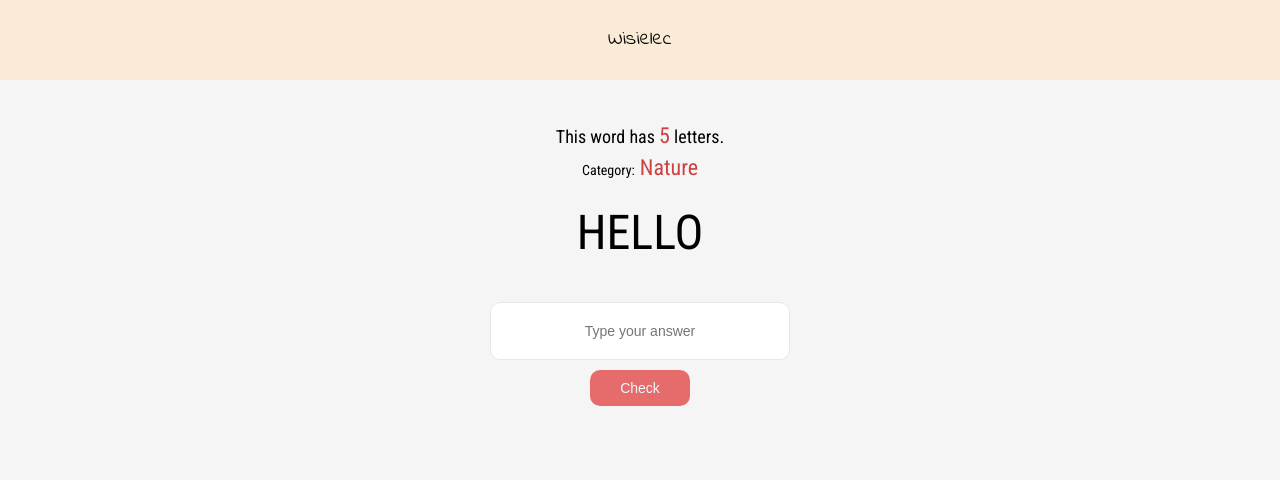
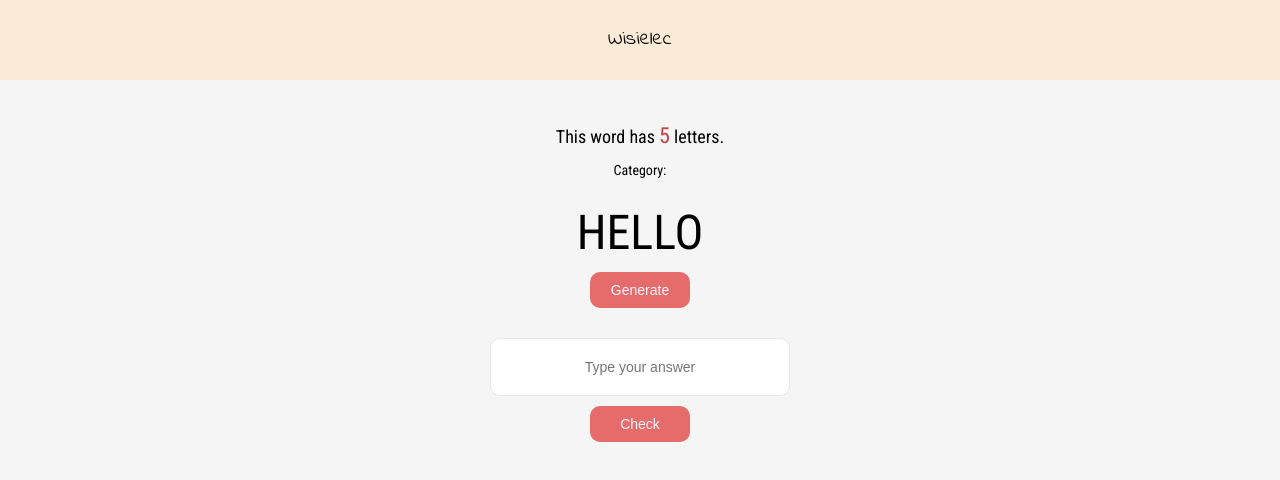
Before and after one commit to jakub84/game, a React app: page / in a window 1280 px wide. Shown: the top 480 px of the page. Built offline with nearby package versions, Linux system fonts and the light colour scheme.

Commit message:
Add randomly generated passwords

```diff
--- a/src/Components/App.js
+++ b/src/Components/App.js
@@ -4,6 +4,37 @@ import InputField from './InputField'
 import PrintAnswer from './PrintAnswer'
 import DrawImage from './DrawImage'
 import Score from './Score'
+
+const allPaswords = [
+  {
+    password: 'Ball',
+    category: 'item'
+  },
+  {
+    password: 'Prince',
+    category: 'singer'
+  },
+  {
+    password: 'Diablo',
+    category: 'Pc game'
+  },
+  {
+    password: 'Metallica',
+    category: 'Music Band'
+  },
+  {
+    password: 'Radom',
+    category: 'Miasto'
+  },
+  {
+    password: 'Kot',
+    category: 'Zwierzak'
+  },
+  {
+    password: 'Gitara',
+    category: 'Instrument'
+  },
+]
 
 
 class App extends React.Component {
@@ -15,9 +46,22 @@ class App extends React.Component {
       dinamicPassword: 'Hello',
       isSucces: false,
       isLoose: false,
-      counter: 1
+      counter: 1,
+      compareAnswers:[],
+      category:''
     }
   }
+
+
+  letChoosePassword = (max) => {
+    let customNr = Math.floor((Math.random() * max))
+    console.log(customNr)
+    this.setState({
+      dinamicPassword: allPaswords[customNr].password,
+      category: allPaswords[customNr].category
+    })
+  }
+
   onFormSubmit = (e) => {
     e.preventDefault();
     // alert(this.state.UserAnswer)
@@ -36,22 +80,23 @@ class App extends React.Component {
 
   }
   checkAnswers = (userAnswer, pass) => {
-    let compareAnswers = []
+    let newTab = []
     userAnswer = userAnswer.toLowerCase().split('')
     pass = pass.toLowerCase().split('')
     userAnswer.forEach((userAnswers, i) => {
       pass.forEach((passwords, j) => {
         if (userAnswers === passwords && i === j) {
-          compareAnswers.push(passwords)
+            newTab.push(passwords)
           return
         } else if (userAnswers !== passwords && i === j) {
-          compareAnswers.push('*')
+          newTab.push('*')
         } else if (i > j) {
           return
         }
       })
     })
-    if (compareAnswers.includes('*') || userAnswer.length !== pass.length) {
+    this.state.compareAnswers = newTab
+    if (this.state.compareAnswers.includes('*') || userAnswer.length !== pass.length) {
       this.setState({
         isSucces: false
       })
@@ -61,7 +106,7 @@ class App extends React.Component {
       })
     }
 
-    console.log(compareAnswers, this.state.isSucces, this.state.counter)
+    console.log(this.state.compareAnswers, this.state.isSucces, this.state.counter)
   }
 
   looseGame() {
@@ -76,14 +121,18 @@ class App extends React.Component {
   render() {
 
     return (
+
       <div>
+
         <Header />
         <Score
           isWinner={this.state.isSucces}
           isLoose={this.state.isLoose}
         />
         <PrintAnswer
-          password={this.state.dinamicPassword} />
+          password={this.state.dinamicPassword}
+          category = {this.state.category}
+          />
         <InputField
           onFormSubmit={this.onFormSubmit}
           placeholder = {this.state.placeholder}
@@ -93,6 +142,7 @@ class App extends React.Component {
           maxLength={this.state.dinamicPassword.length}
           isBtnDisabled={this.state.isSucces || this.state.isLoose}
           isInputDisabled={this.state.isSucces || this.state.isLoose}
+          chooseBtn = {() => this.letChoosePassword(allPaswords.length)}
         />
 
         {/* <DrawImage /> */}
--- a/src/Components/InputField.js
+++ b/src/Components/InputField.js
@@ -1,6 +1,10 @@
 import React from 'react'
 const InputField = (props) => (
-    <div>
+    <div className="input-field-body">
+         <button
+            className="user-btn-generate"
+            onClick = {props.chooseBtn}
+            >Generate</button>
             <form className="user-form"
 
                 onSubmit={props.onFormSubmit}
@@ -21,6 +25,7 @@ const InputField = (props) => (
             disabled = {props.isBtnDisabled}
             >Check</button>
             </form>
+
     </div>
 );
 export default InputField
--- a/src/Components/PrintAnswer.js
+++ b/src/Components/PrintAnswer.js
@@ -3,7 +3,7 @@ const PrintAnswer = (props) => (
     <div className="print-answer">
         <p className="pass-info">This word has <span>{props.password.length}</span> letters.</p>
         <p className="category">Category:
-            <span> Nature</span>
+            <span> {props.category}</span>
         </p>
         <p className="pass">{props.password}</p>
 
--- a/src/styles/_input-answer.scss
+++ b/src/styles/_input-answer.scss
@@ -1,3 +1,6 @@
+.input-field-body {
+    text-align: center;
+}
 .user-form {
     margin: 0 auto;
     width: 100%;
@@ -50,3 +53,22 @@
         border:none;
     }
 }
+
+.user-btn-generate {
+    padding: 20px 30px;
+    font-size: 14px;
+    text-align: center;
+    display: inline-block;
+    border: none;
+    outline: none;
+    min-width: 300px;
+    margin-bottom: 10px;
+    border-radius: 10px;
+    padding: 10px 20px;
+    background-color: rgb(230, 107, 107);
+    color: aliceblue;
+    min-width: 100px;
+    margin: 0 auto;
+    display: inline-block;
+    text-align: center;
+}
```
